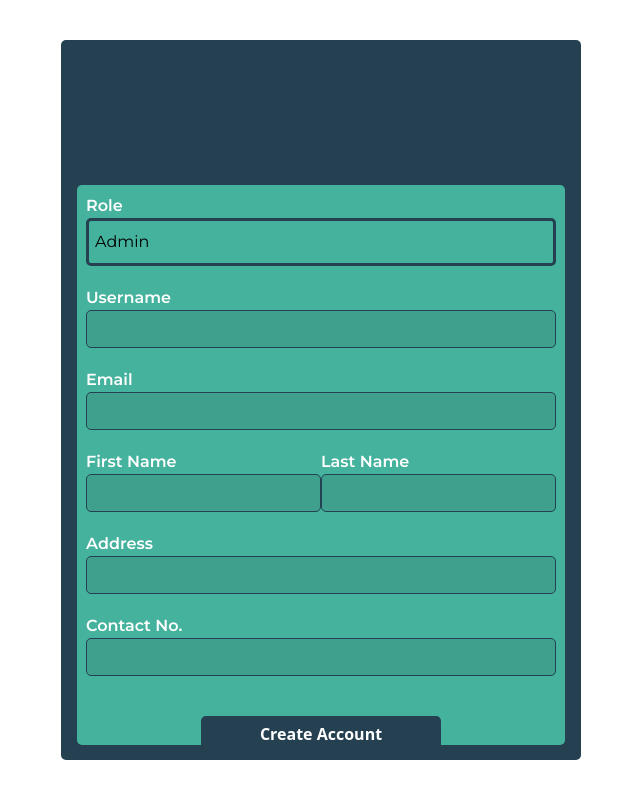
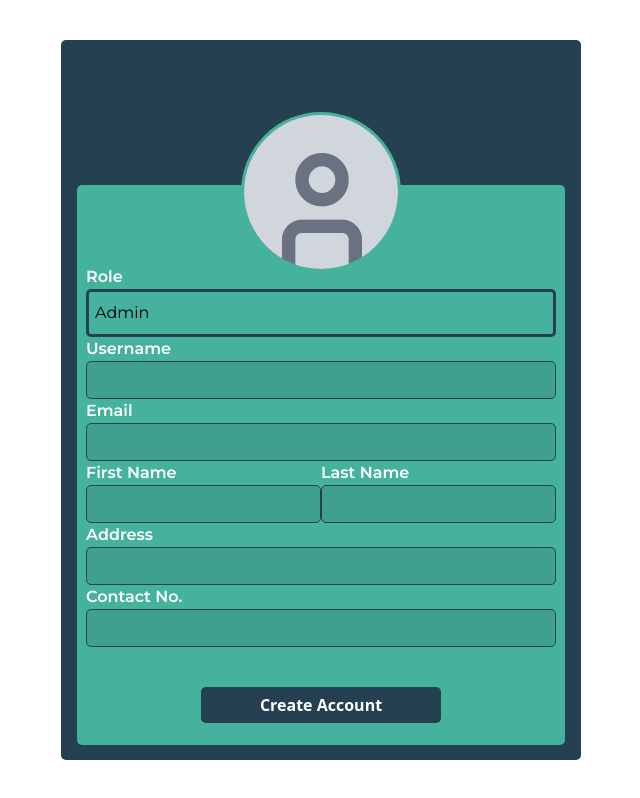
Before and after one commit to Parum-Lucis/csswengS16chai, a React (Vite) app in the folder CSSWENGChai/CHAI/: page /ProfileCreation in a window 1280 px wide. Shown: the whole page, without its empty margins (319-959 px from the left). Built offline with nearby package versions, Linux system fonts and the light colour scheme.

Commit message:
Profile Creation nearly done

```diff
--- a/CSSWENGChai/CHAI/src/components/ProfileCreation.tsx
+++ b/CSSWENGChai/CHAI/src/components/ProfileCreation.tsx
@@ -38,28 +38,31 @@ function ProfileCreation(){
     return (
         <div className='flex items-center justify-center h-[100vh]'>
             <div className='flex items-end justify-center w-[65vh] h-[90vh] bg-[#254151] rounded-[5px] pb-[15px]'>
-                <div className='w-[61vh] h-[70vh]  bg-[#45B29D] rounded-[5px] p-[9px] '>
+                <div className='overflow-hidden bg-gray-500 w-[20vh] h-[20vh] absolute top-[14%] border-3 border-[#45B29D] rounded-full '>
+                    <i className="relative right-0.5 bottom-6 text-[20vh] text-gray-300 fi fi-ss-circle-user"></i>
+                </div>
+                <div className='w-[61vh] h-[70vh]  bg-[#45B29D] rounded-[5px] p-[9px] pt-20'>
                     <form className='flex flex-col' onSubmit={submitDetails}>
                         <label htmlFor='dropdown' className='text-white font-[Montserrat] font-semibold '>Role</label>
                         <select name='dropdown' className='rounded-[5px] appearance-none p-1.5 dark:text-white h-12 font-[Montserrat] border-solid border-3 border-[#254151]'>
                             <option value='Admin' >Admin</option>
                             <option value='Admin' >Volunteer</option>
                         </select>
-                        <label htmlFor='username' className='text-white font-[Montserrat] font-semibold mt-5'>Username</label>
+                        <label htmlFor='username' className='text-white font-[Montserrat] font-semibold'>Username</label>
                         <input
                             id='username'
                             name='username'
                             type='text'
                             className='font-[Montserrat] text-white border-solid border-1 border-[#254151] bg-[#3EA08D] rounded-[5px] p-1.5'
                         />
-                        <label htmlFor='email' className='text-white font-[Montserrat] font-semibold mt-5'>Email</label>
+                        <label htmlFor='email' className='text-white font-[Montserrat] font-semibold'>Email</label>
                         <input
                             id='email'
                             name='email'
                             type='email'
                             className='font-[Montserrat] text-white border-solid border-1 border-[#254151] bg-[#3EA08D] rounded-[5px] p-1.5'
                         />
-                        <div className='flex flex-row justify-between mt-5'>
+                        <div className='flex flex-row justify-between'>
                             <div className='flex flex-col w-61'>
                                 <label htmlFor='fName' className='text-white flex flex-col font-[Montserrat] font-semibold'>First Name</label>
                                 <input
@@ -79,14 +82,14 @@ function ProfileCreation(){
                                 />
                             </div>
                         </div>
-                        <label htmlFor='address' className='text-white font-[Montserrat] font-semibold mt-5'>Address</label>
+                        <label htmlFor='address' className='text-white font-[Montserrat] font-semibold'>Address</label>
                         <input
                             id='address'
                             name='address'
                             type='text'
                             className='font-[Montserrat] text-white border-solid border-1 border-[#254151] bg-[#3EA08D] rounded-[5px] p-1.5'
                         />
-                        <label htmlFor='cNum' className='text-white font-[Montserrat] font-semibold mt-5'>Contact No.</label>
+                        <label htmlFor='cNum' className='text-white font-[Montserrat] font-semibold'>Contact No.</label>
                         <input
                             id='cNum'
                             name='cNum'
--- a/CSSWENGChai/CHAI/src/css/styles.css
+++ b/CSSWENGChai/CHAI/src/css/styles.css
@@ -1,2 +1,3 @@
+@import url('https://cdn-uicons.flaticon.com/3.0.0/uicons-solid-straight/css/uicons-solid-straight.css');
 @import url('https://fonts.googleapis.com/css2?family=Montserrat:ital,wght@0,100..900;1,100..900&display=swap');
 @import "tailwindcss";
```
